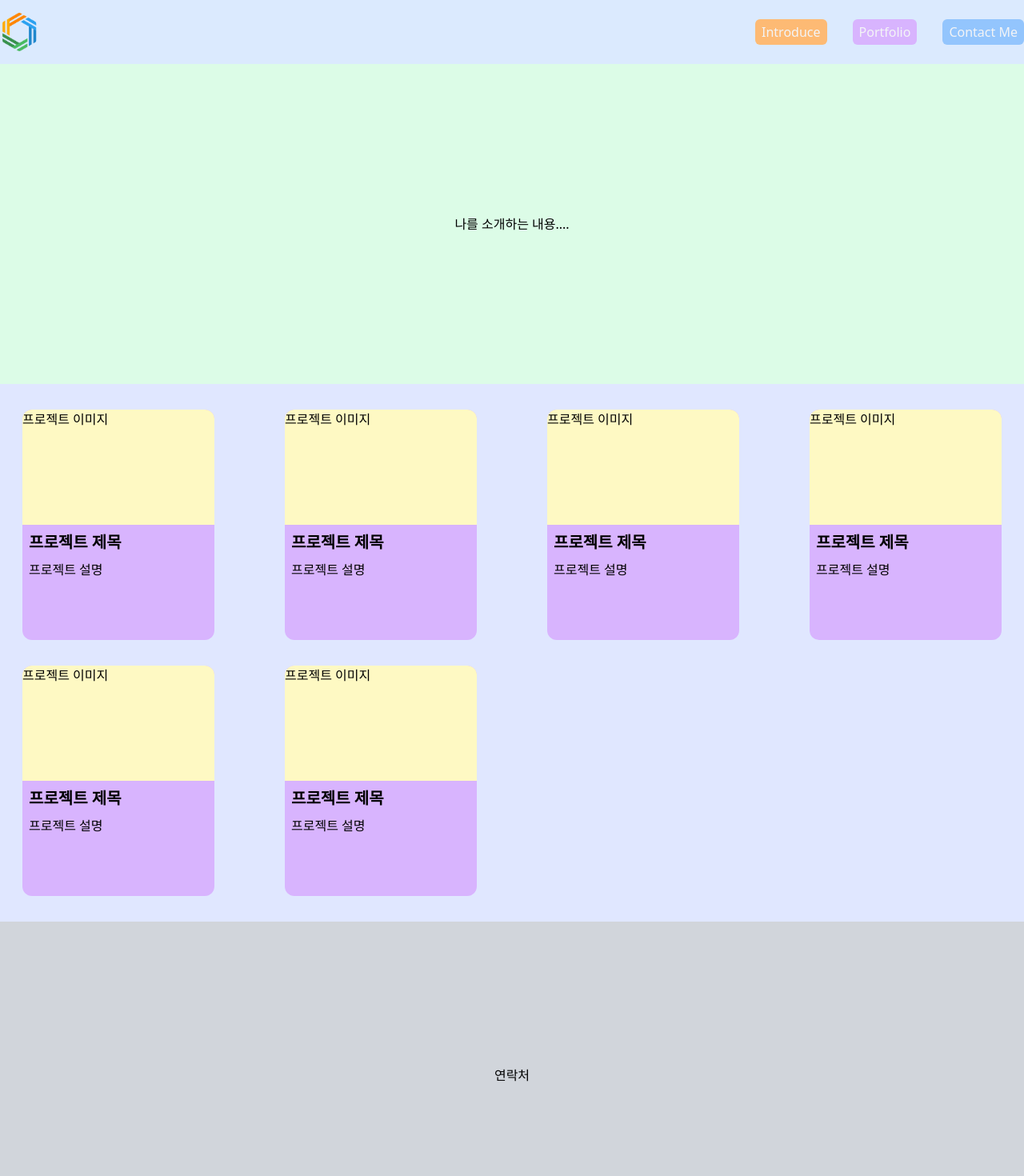
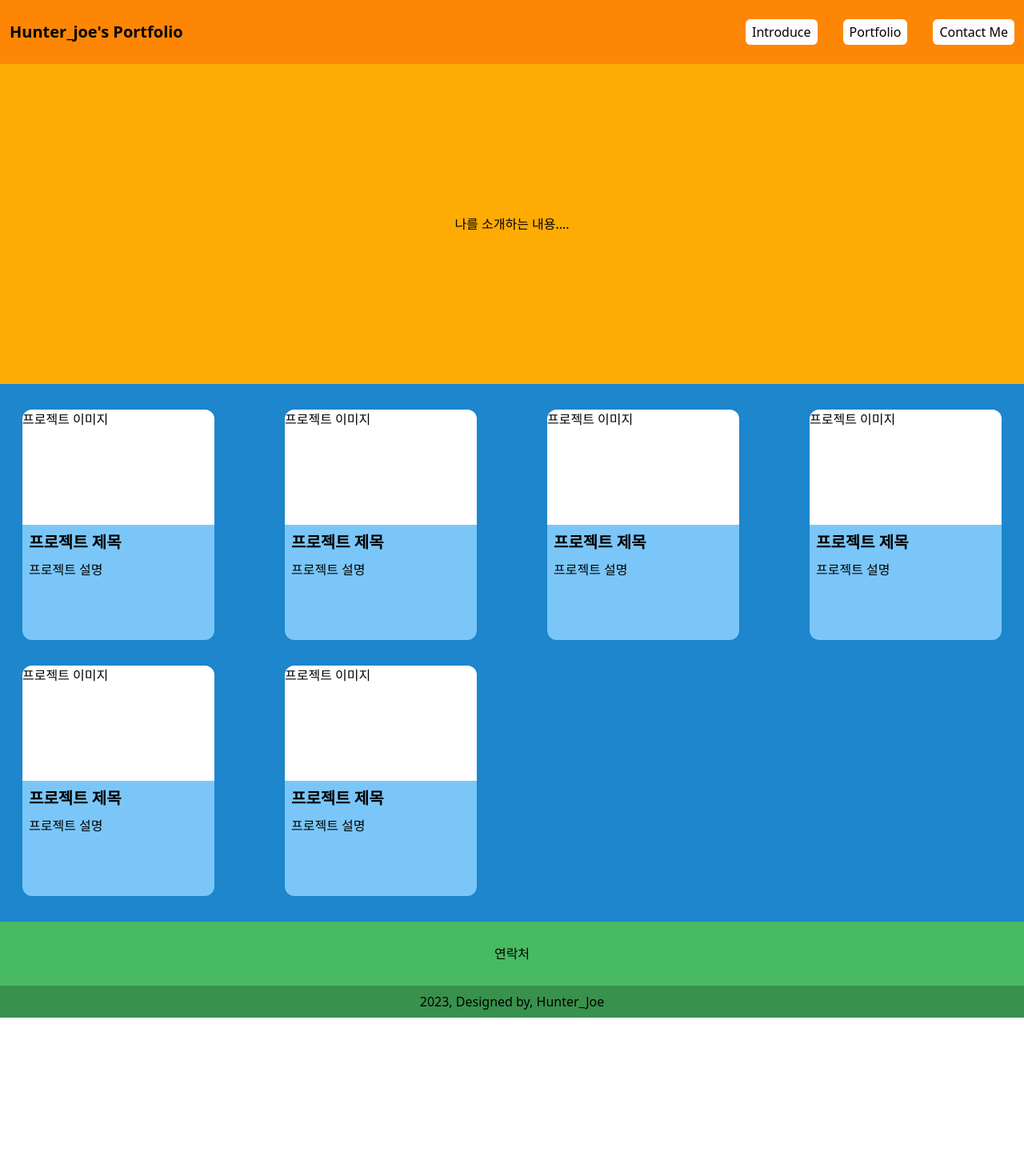
Before and after one commit to HunterJoe9/teamPJ, a React (Create React App) app: page / in a window 1280 px wide. Shown: the top 1470 px of the page at 80% size. After the commit the page ends 1272 px from the top, so only its background shows below. Built offline with nearby package versions, Linux system fonts and the light colour scheme.

Commit message:
bg colors

```diff
--- a/src/App.jsx
+++ b/src/App.jsx
@@ -1,78 +1,104 @@
-import chain from "./images/chain.png";
+// import chain from "./images/chain.png";
 function App() {
   return (
-    <div className="bg-red-100 min-h-screen">
-      <header className="bg-blue-100 h-12 md:h-20">
+    <div className="bg-[#38914c] min-h-screen">
+      <header className="bg-[#fe8605] h-12 md:h-20">
         <div className="max-w-screen-xl mx-auto  h-full flex justify-between items-center">
-          {/* <div>Hunter_joe's Portfolio</div> */}
-          <div>
+          <div className="text-xl font-bold ml-3">Hunter_joe's Portfolio</div>
+          {/* <div>
             <img className="w-12" src={chain} alt="chain" />
-          </div>
+          </div> */}
 
-          <ul className="flex gap-2 md:gap-8 text-xs sm:text-sm md:text-base">
-            <li className="bg-orange-300 btn-style">Introduce</li>
-            <li className="bg-purple-300 btn-style">Portfolio</li>
-            <li className="bg-blue-300 btn-style">Contact Me</li>
+          <ul className="flex gap-2 md:gap-8 mr-3 text-xs sm:text-sm md:text-base">
+            <li className="bg-white text-decoration-color:#fff btn-style">
+              Introduce
+            </li>
+            <li className="bg-white btn-style">Portfolio</li>
+            <li className="bg-white btn-style">Contact Me</li>
           </ul>
         </div>
       </header>
       <main>
         {/* Introduce */}
-        <div className="bg-green-100 max-w-screen-xl mx-auto h-[400px] flex justify-center items-center">
+        <div className="bg-[#feab04] max-w-screen-xl mx-auto h-[400px] flex justify-center items-center">
           나를 소개하는 내용....
         </div>
-        <ul className="bg-indigo-100 max-w-screen-xl mx-auto grid grid-cols-1 sm:grid-cols-2 md:grid-cols-3 lg:grid-cols-4 justify-items-center gap-8 py-8">
-          <li className="bg-purple-300 w-60 h-72 rounded-xl">
+        <ul className="bg-[#1d86cc] max-w-screen-xl mx-auto grid grid-cols-1 sm:grid-cols-2 md:grid-cols-3 lg:grid-cols-4 justify-items-center gap-8 py-8">
+          <li className="bg-[#7bc6f8] w-60 h-72 rounded-xl">
             {/*object-fit:cover 이미지 넣을때 적용해여ㅑ댐*/}
-            <div className="bg-yellow-100 w-full h-1/2 rounded-t-xl">
+            <div className="bg-white w-full h-1/2 rounded-t-xl">
               프로젝트 이미지
             </div>
             <div className="text-xl font-bold mt-2 mx-2">프로젝트 제목</div>
             <div className="mt-2 mx-2">프로젝트 설명</div>
           </li>
 
-          <li className="bg-purple-300 w-60 h-72 rounded-xl">
+          <li className="bg-[#7bc6f8] w-60 h-72 rounded-xl">
             {/*object-fit:cover 이미지 넣을때 적용해여ㅑ댐*/}
-            <div className="bg-yellow-100 w-full h-1/2 rounded-t-xl">
+            <div
+              className="bg-white
+ w-full h-1/2 rounded-t-xl"
+            >
               프로젝트 이미지
             </div>
             <div className="text-xl font-bold mt-2 mx-2">프로젝트 제목</div>
             <div className="mt-2 mx-2">프로젝트 설명</div>
           </li>
-          <li className="bg-purple-300 w-60 h-72 rounded-xl">
+          <li className="bg-[#7bc6f8] w-60 h-72 rounded-xl">
             {/*object-fit:cover 이미지 넣을때 적용해여ㅑ댐*/}
-            <div className="bg-yellow-100 w-full h-1/2 rounded-t-xl">
+            <div
+              className="bg-white
+ w-full h-1/2 rounded-t-xl"
+            >
               프로젝트 이미지
             </div>
             <div className="text-xl font-bold mt-2 mx-2">프로젝트 제목</div>
             <div className="mt-2 mx-2">프로젝트 설명</div>
           </li>
-          <li className="bg-purple-300 w-60 h-72 rounded-xl">
+          <li
+            className="bg-[#7bc6f8]
+ w-60 h-72 rounded-xl"
+          >
             {/*object-fit:cover 이미지 넣을때 적용해여ㅑ댐*/}
-            <div className="bg-yellow-100 w-full h-1/2 rounded-t-xl">
+            <div
+              className="bg-white
+ w-full h-1/2 rounded-t-xl"
+            >
               프로젝트 이미지
             </div>
             <div className="text-xl font-bold mt-2 mx-2">프로젝트 제목</div>
             <div className="mt-2 mx-2">프로젝트 설명</div>
           </li>
-          <li className="bg-purple-300 w-60 h-72 rounded-xl">
+          <li
+            className="bg-[#7bc6f8]
+ w-60 h-72 rounded-xl"
+          >
             {/*object-fit:cover 이미지 넣을때 적용해여ㅑ댐*/}
-            <div className="bg-yellow-100 w-full h-1/2 rounded-t-xl">
+            <div
+              className="bg-white
+ w-full h-1/2 rounded-t-xl"
+            >
               프로젝트 이미지
             </div>
             <div className="text-xl font-bold mt-2 mx-2">프로젝트 제목</div>
             <div className="mt-2 mx-2">프로젝트 설명</div>
           </li>
-          <li className="bg-purple-300 w-60 h-72 rounded-xl">
+          <li
+            className="bg-[#7bc6f8]
+ w-60 h-72 rounded-xl"
+          >
             {/*object-fit:cover 이미지 넣을때 적용해여ㅑ댐*/}
-            <div className="bg-yellow-100 w-full h-1/2 rounded-t-xl">
+            <div
+              className="bg-white
+ w-full h-1/2 rounded-t-xl"
+            >
               프로젝트 이미지
             </div>
             <div className="text-xl font-bold mt-2 mx-2">프로젝트 제목</div>
             <div className="mt-2 mx-2">프로젝트 설명</div>
           </li>
         </ul>
-        <div className="bg-gray-300 max-w-screen-xl mx-auto h-96 flex justify-center items-center">
+        <div className="bg-[#48ba61] max-w-screen-xl mx-auto h-20 flex justify-center items-center">
           연락처
         </div>
       </main>
--- a/src/index.css
+++ b/src/index.css
@@ -10,6 +10,6 @@
 
 @layer components {
   .btn-style {
-    @apply px-2 py-1 rounded-md text-gray-100 cursor-pointer;
+    @apply px-2 py-1 rounded-md cursor-pointer;
   }
 }
```
